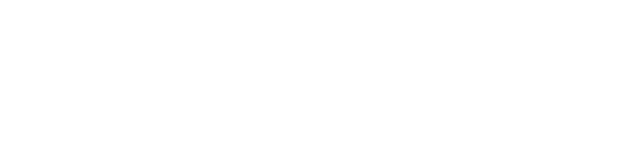
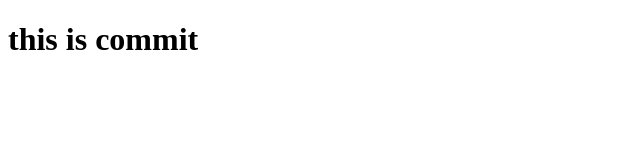
Before and after one commit to yangv97/yangv97.github.io, a plain HTML site: page index.html in a window 1280 px wide. Shown: the whole page, without its empty margins (0-640 px from the left). Drawn offline with Linux system fonts and the light colour scheme.

```diff
--- a/index.html
+++ b/index.html
@@ -7,6 +7,6 @@
     <title>Document</title>
 </head>
 <body>
-
+    <h1>this is commit</h1>
 </body>
 </html>
```
